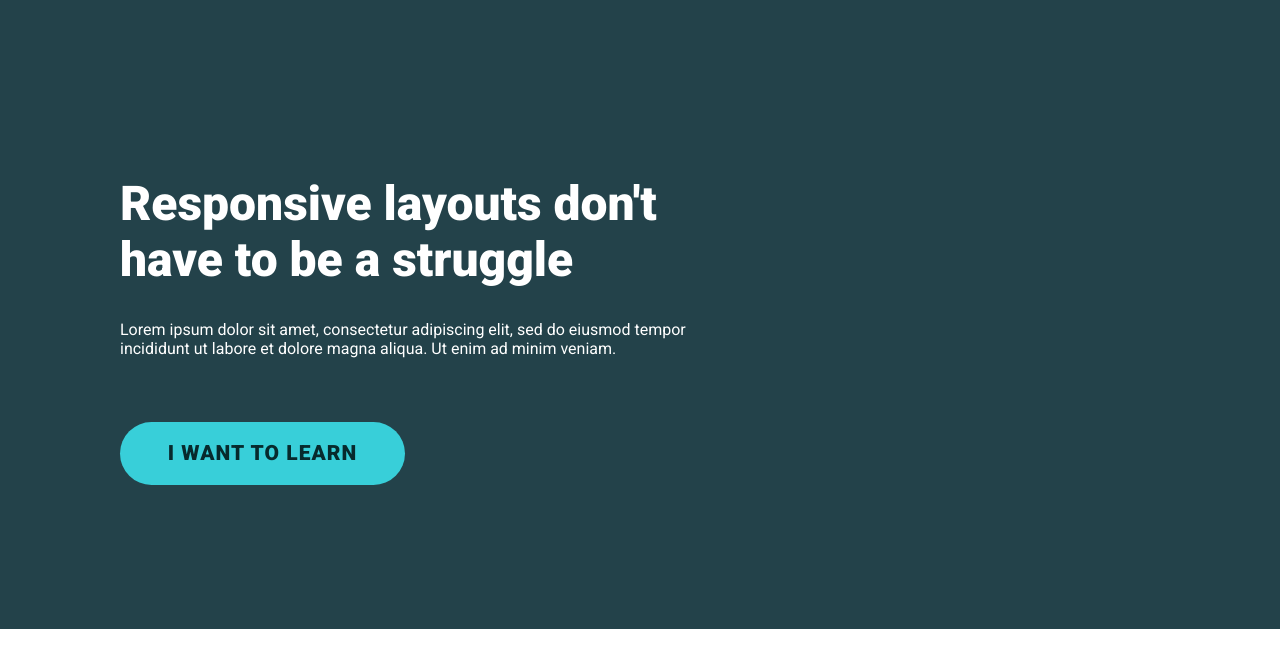
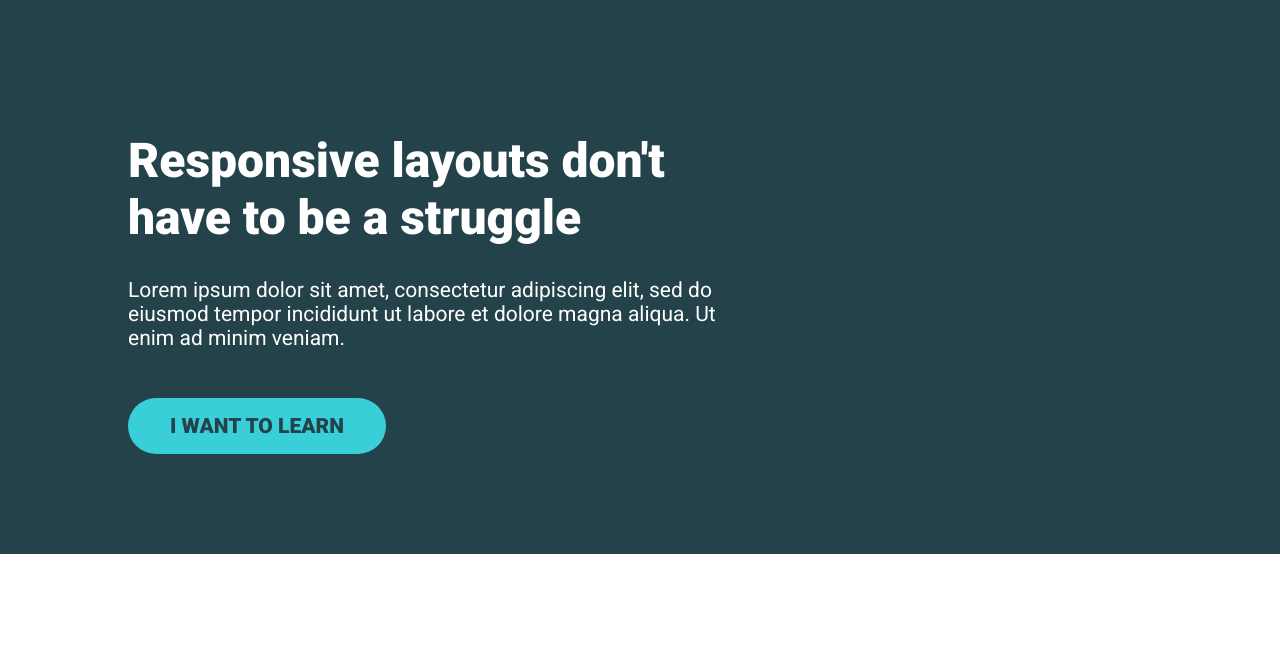
Before and after one commit to btparker70/Conquering-Responsive-Layouts, a plain HTML site: page day5/index.html in a window 1280 px wide. Drawn offline with Linux system fonts and the light colour scheme.

Commit message:
update day 5 challenge

```diff
--- a/day5/index.html
+++ b/day5/index.html
@@ -13,19 +13,13 @@
 </head>
 
 <body>
-  <div class="intro">
+  <div class="hero">
     <div class="container">
-      <div class="intro-content">
+      <div class="hero__text">
         <h1>Responsive layouts don't have to be a struggle</h1>
         <p>Lorem ipsum dolor sit amet, consectetur adipiscing elit, sed do eiusmod tempor incididunt ut labore et dolore magna aliqua. Ut enim ad minim veniam.</p>
       </div>
-      <div class="rectangle">
-
-          <p>
-            I WANT TO LEARN
-          </p>
-
-      </div>
+      <a href="#" class="btn">I want to learn</a>
     </div>
 
   </div>
--- a/day5/style.css
+++ b/day5/style.css
@@ -1,83 +1,49 @@
-* {
+*, *::before, *::after {
   box-sizing: border-box;
 }
 
 body {
   margin: 0;
   font-family: 'Roboto', sans-serif;
+  font-size: 1.3125rem;
+}
+
+h1 {
+  font-size: 3rem;
 }
 /* padding: 9.25em, 7.625em; */
-.intro {
+.hero {
   background: #23424a;
   color: white;
-  padding: 9em 7.5em;
+  padding: 100px 0;
 }
 
 .container {
-  width: 100%;
-  max-width: 710px;
-  max-height: 364px;
+  width: 80%;
+  max-width: 1100px;
+  margin: 0 auto;
 }
 
-.intro-content {
-  width: 90%;
-  margin-bottom: 4rem;
-
+.hero__text {
+  width: 60%;
 }
 
-.intro-content h1 {
-  font-family: Roboto;
-  font-size: 48px;
-  font-style: normal;
-  font-weight: 900;
-  line-height: 56px;
-  letter-spacing: 0em;
-  text-align: left;
+.hero p {
+  margin-bottom: 3rem;
 }
 
-.intro-content p {
-  font-family: Roboto;
-  font-size: 16px;
-  font-style: normal;
-  font-weight: 400;
-  line-height: 19px;
-  letter-spacing: 0em;
-  text-align: left;
+.btn {
+  display: inline-block;
+  text-decoration: none;
+  text-transform: uppercase;
+  color: #23424A;
+  font-weight: 900;
+  background-color: #38CFD9;
+  padding: .75em 2em;
+  border-radius: 100px;
 }
 
-.rectangle {
-  position: relative;
-  height: 63px;
-  width: 285px;
-
-  background: #38CFD9;
-  mix-blend-mode: normal;
-  border-radius: 31.5px;
-
-  text-align: center;
-
+.btn:hover,
+.btn:focus {
+  opacity: .75;
 }
-
-.rectangle p {
-  position: absolute;
-  top: 50%;
-  left: 50%;
-  transform:translate(-50% , -50%);
-
-  margin: auto;
-  width: 100%;
-
-  font-family: Roboto;
-  font-style: normal;
-  font-weight: bold;
-  font-size: 21px;
-  line-height: 150.19%;
-  /* identical to box height, or 32px */
-
-  letter-spacing: 0.05em;
-  text-transform: uppercase;
-
-  color: #072A2D;
-
-
-}
```
